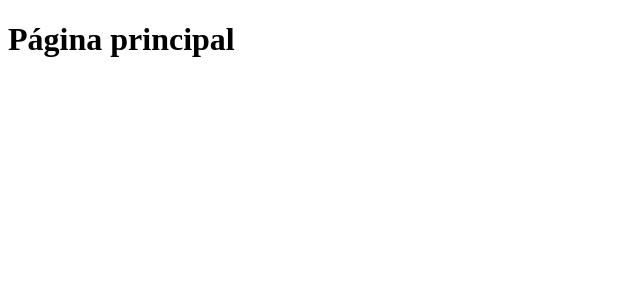
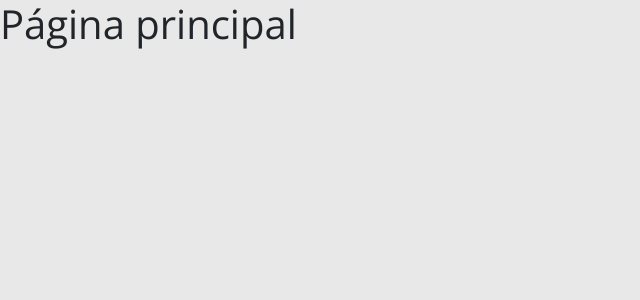
Before and after one commit to matheusned15/dsmovie, a React (Create React App) app in the folder frontend/: page / in a window 1280 px wide. Shown: the top 300 px of the page, without its empty margins (0-640 px from the left). Built offline with nearby package versions, Linux system fonts and the light colour scheme.

Commit message:
Bootstrap

```diff
--- a/frontend/package.json
+++ b/frontend/package.json
@@ -10,6 +10,7 @@
     "@types/node": "^16.7.13",
     "@types/react": "^17.0.20",
     "@types/react-dom": "^17.0.9",
+    "bootstrap": "5.1.3",
     "react": "^17.0.2",
     "react-dom": "^17.0.2",
     "react-scripts": "5.0.0",
--- /dev/null
+++ b/frontend/src/index.css
@@ -0,0 +1,19 @@
+@import url('https://fonts.googleapis.com/css2?family=Open+Sans:wght@400;700&display=swap');
+
+:root {
+  --color-primary: #4D41C0;
+}
+
+* {
+    box-sizing: border-box;
+    font-family: 'Open Sans', sans-serif;
+}
+
+html, body {
+    background-color: #e8e8e8;
+}
+
+a, a:hover {
+  text-decoration: none;
+  color: unset;
+}
--- a/frontend/src/index.tsx
+++ b/frontend/src/index.tsx
@@ -1,6 +1,8 @@
 import React from 'react';
 import ReactDOM from 'react-dom';
 import App from './App';
+import 'bootstrap/dist/css/bootstrap.css';
+import './index.css';
 
 ReactDOM.render(
   <React.StrictMode>
```
Also changed, not shown: 1 other file (tests, documents, lock files or other folders).
